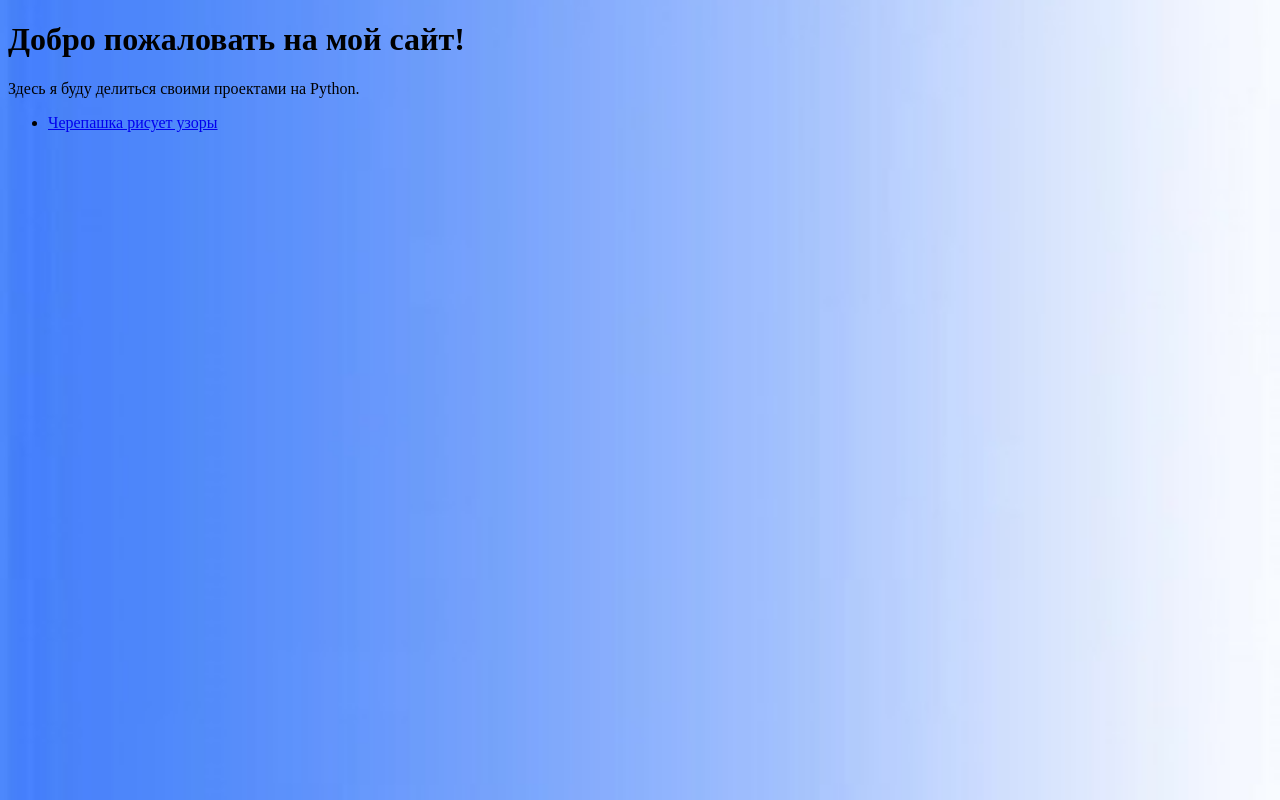
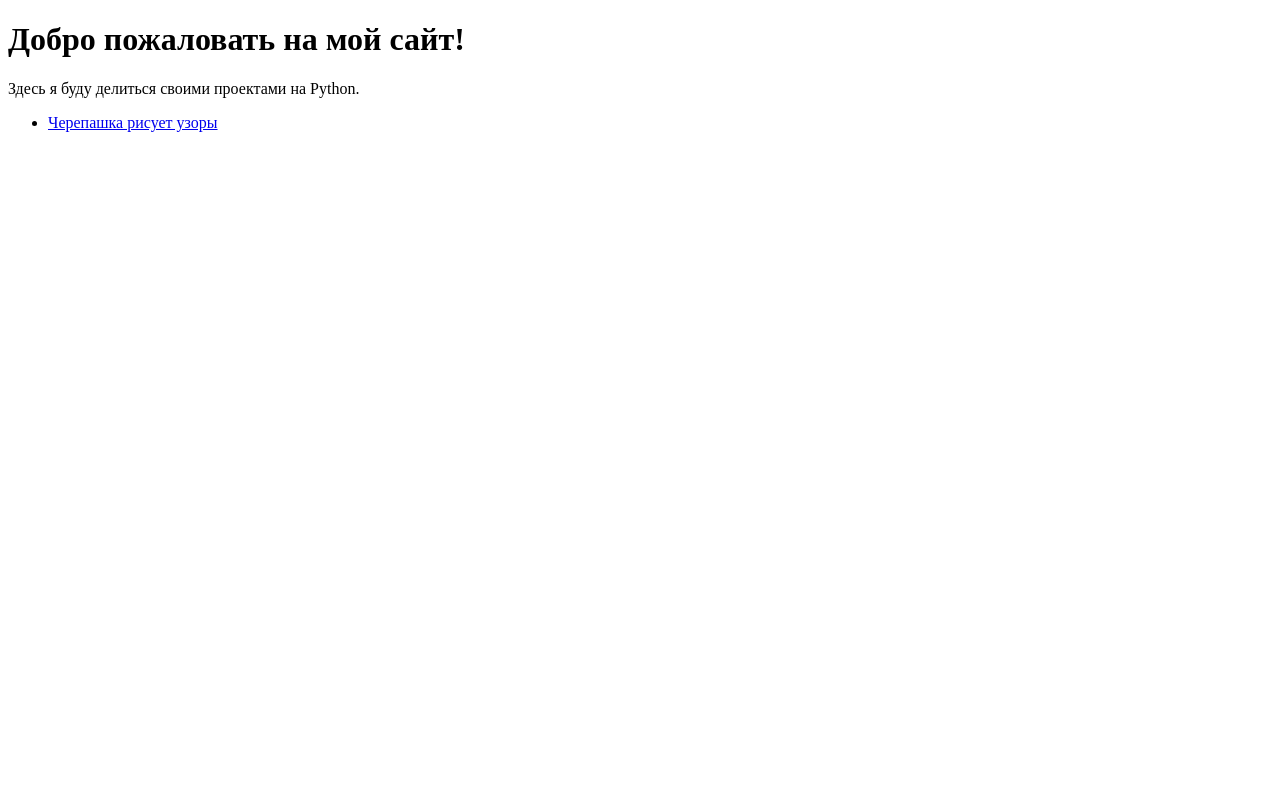
Before and after one commit to Frostys16/Frostys16.github.io, a plain HTML site: page index.html in a window 1280 px wide. Drawn offline with Linux system fonts and the light colour scheme.

Commit message:
Update index.html

```diff
--- a/index.html
+++ b/index.html
@@ -4,12 +4,6 @@
     <meta charset="UTF-8">
     <title>Мои проекты на Python</title>
     <style>
-        body {
-            background-image: url('147368527940975635.jpg'); /* Замените 'background.jpg' на путь к вашему изображению */
-            background-size: cover; /* Покрыть весь экран, сохраняя пропорции */
-            background-position: center; /* Центрировать изображение */
-            background-attachment: fixed; /* Фоновое изображение остается неподвижным при прокрутке страницы */
-        }
     </style>
 </head>
 <body>
```
